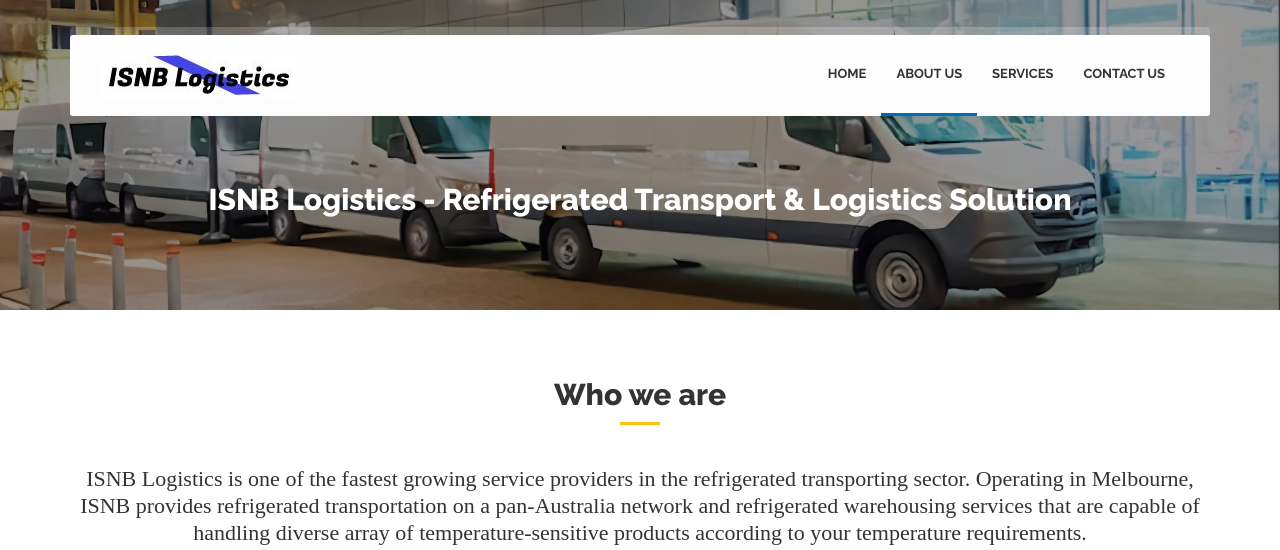
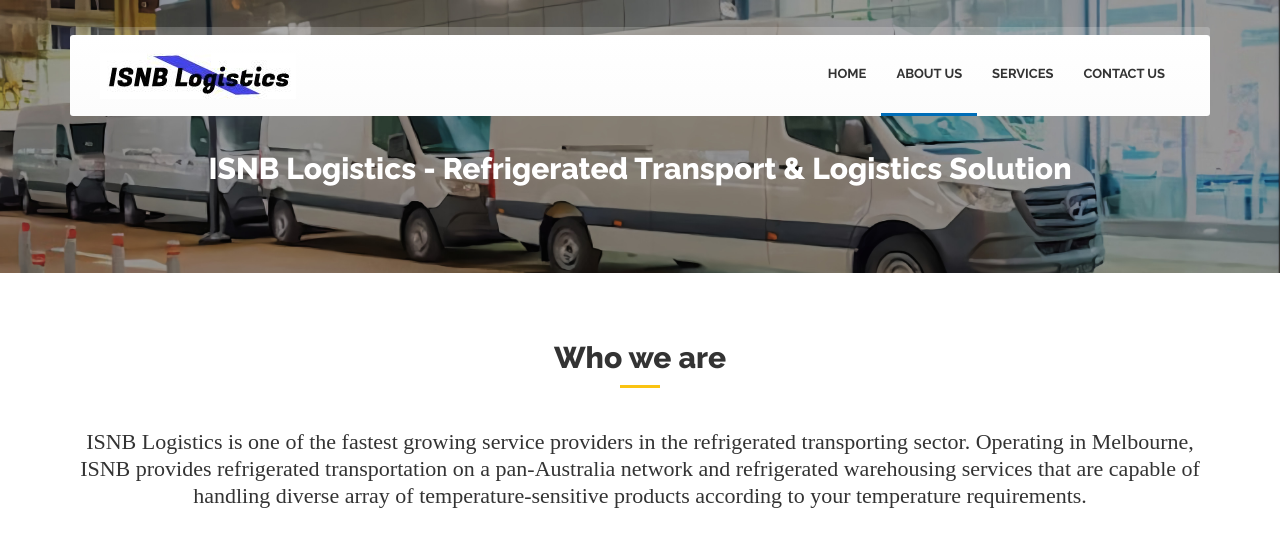
Before and after one commit to pulkit0795/ISNB-livePreview, a PHP site: page /about.html in a window 1280 px wide. Shown: the top 550 px of the page. Run offline with PHP 8.4, Linux system fonts and the light colour scheme.

Commit message:
Add files via upload

```diff
--- a/css/style.css
+++ b/css/style.css
@@ -990,14 +990,17 @@ a.download-link span i {
     ========================================================================= */
 
 .page-title-style01 {
-    padding-top: 70px;
-    padding-bottom: 70px;
+    /*padding-top: 5%;*/
+    /*padding-top: 70px;*/
+    padding-bottom: 5%;
+    /*padding-bottom: 70px;*/
     margin-bottom: 70px;
 }
 
 .page-title-negative-top {
     margin-top: 0 !important;
-    padding-top: 185px;
+    /*padding-top: 185px;*/
+    padding-top: 12%;
 }
 
 .page-title-style01 .row,
@@ -1249,6 +1252,7 @@ a.download-link span i {
 .page-title-style01+.page-content.custom-bkg,
 .page-title-style02+.page-content.custom-bkg {
     margin-top: -70px;
+    /*margin-top: 20%;*/
 }
 
 .page-content.parallax {
```
